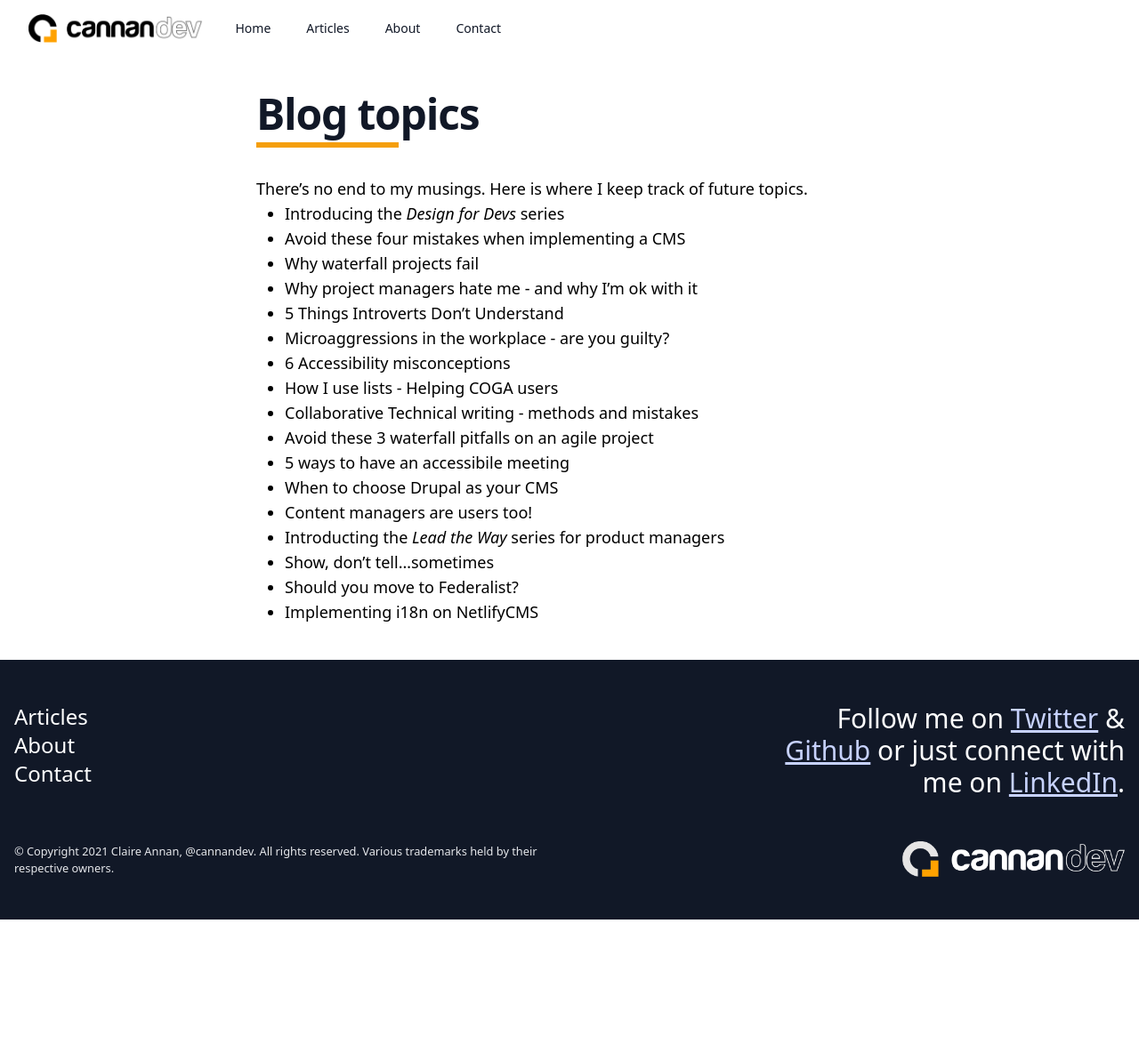
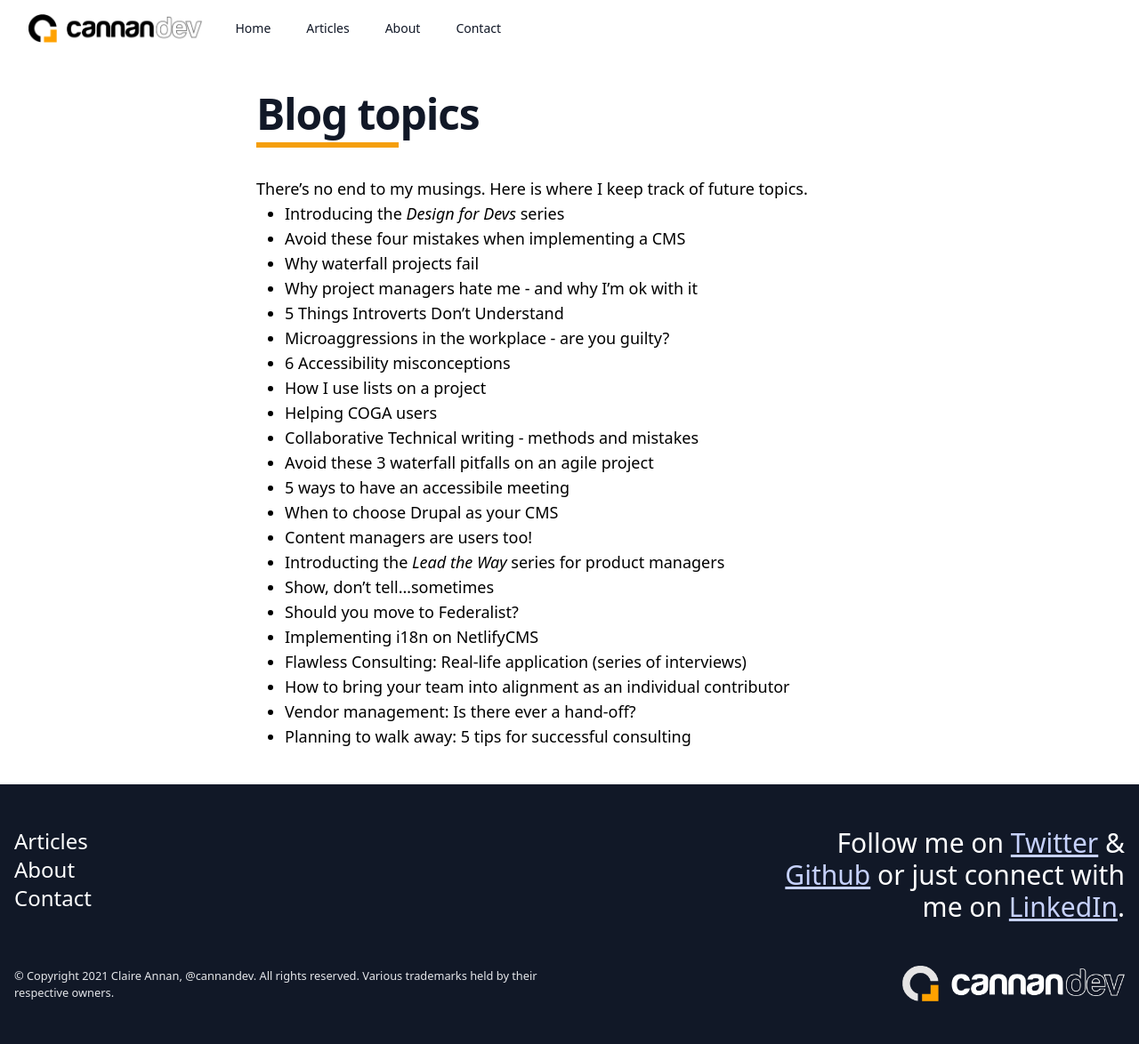
Before and after one commit to cannandev/plain-ole-jekyll-blog, a Jekyll site: the page built from topics.md, in a window 1280 px wide. Shown: the whole page at 89% size. Built offline with Jekyll 4.4.1, drawn with Linux system fonts in a browser that asks for light colours; before the commit the page ends 1034 px from its top, so only the background shows below that.

Commit message:
More topics.

```diff
--- a/topics.md
+++ b/topics.md
@@ -14,7 +14,8 @@ There's no end to my musings. Here is where I keep track of future topics.
 * 5 Things Introverts Don't Understand
 * Microaggressions in the workplace - are you guilty?
 * 6 Accessibility misconceptions
-* How I use lists - Helping COGA users
+* How I use lists on a project
+* Helping COGA users
 * Collaborative Technical writing - methods and mistakes
 * Avoid these 3 waterfall pitfalls on an agile project
 * 5 ways to have an accessibile meeting
@@ -24,3 +25,7 @@ There's no end to my musings. Here is where I keep track of future topics.
 * Show, don't tell...sometimes
 * Should you move to Federalist?
 * Implementing i18n on NetlifyCMS
+* Flawless Consulting: Real-life application (series of interviews)
+* How to bring your team into alignment as an individual contributor
+* Vendor management: Is there ever a hand-off?
+* Planning to walk away: 5 tips for successful consulting
```
